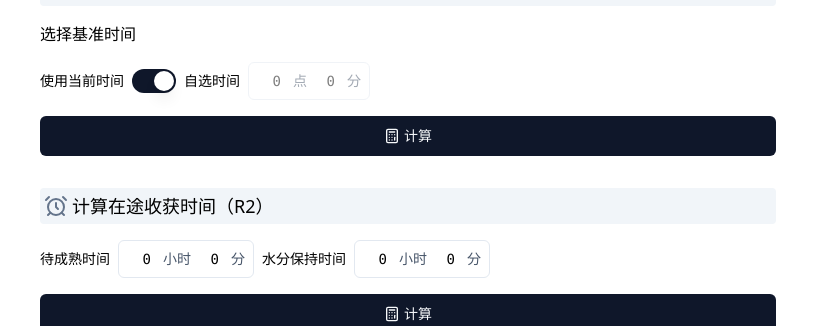
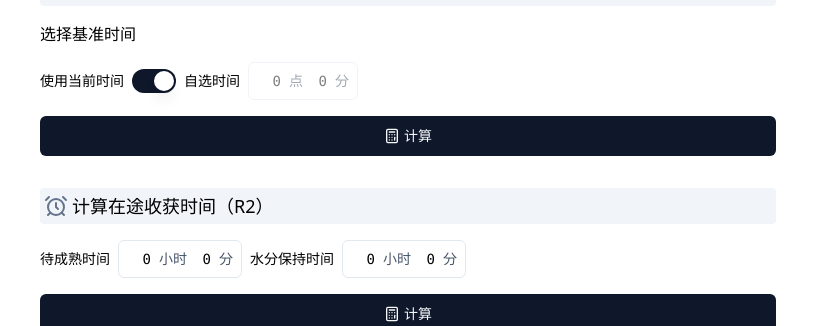
Before and after one commit to anson0370/ymzc-calculator, a Next.js app: page / in a window 1280 px wide. Shown: the part 407-733 px from the top of the page, without its empty margins (232-1047 px from the left). Built offline with nearby package versions, Linux system fonts and the light colour scheme.

Commit message:
style fix

```diff
--- a/components/time-input.tsx
+++ b/components/time-input.tsx
@@ -58,7 +58,7 @@ export default function TimeInput({
 
   return (
     <div className={clsx(
-      "flex items-center gap-x-1 px-2",
+      "flex items-center px-2",
       "rounded-md border border-slate-200 bg-white text-sm",
       {
         "cursor-not-allowed opacity-50": disabled,
```
